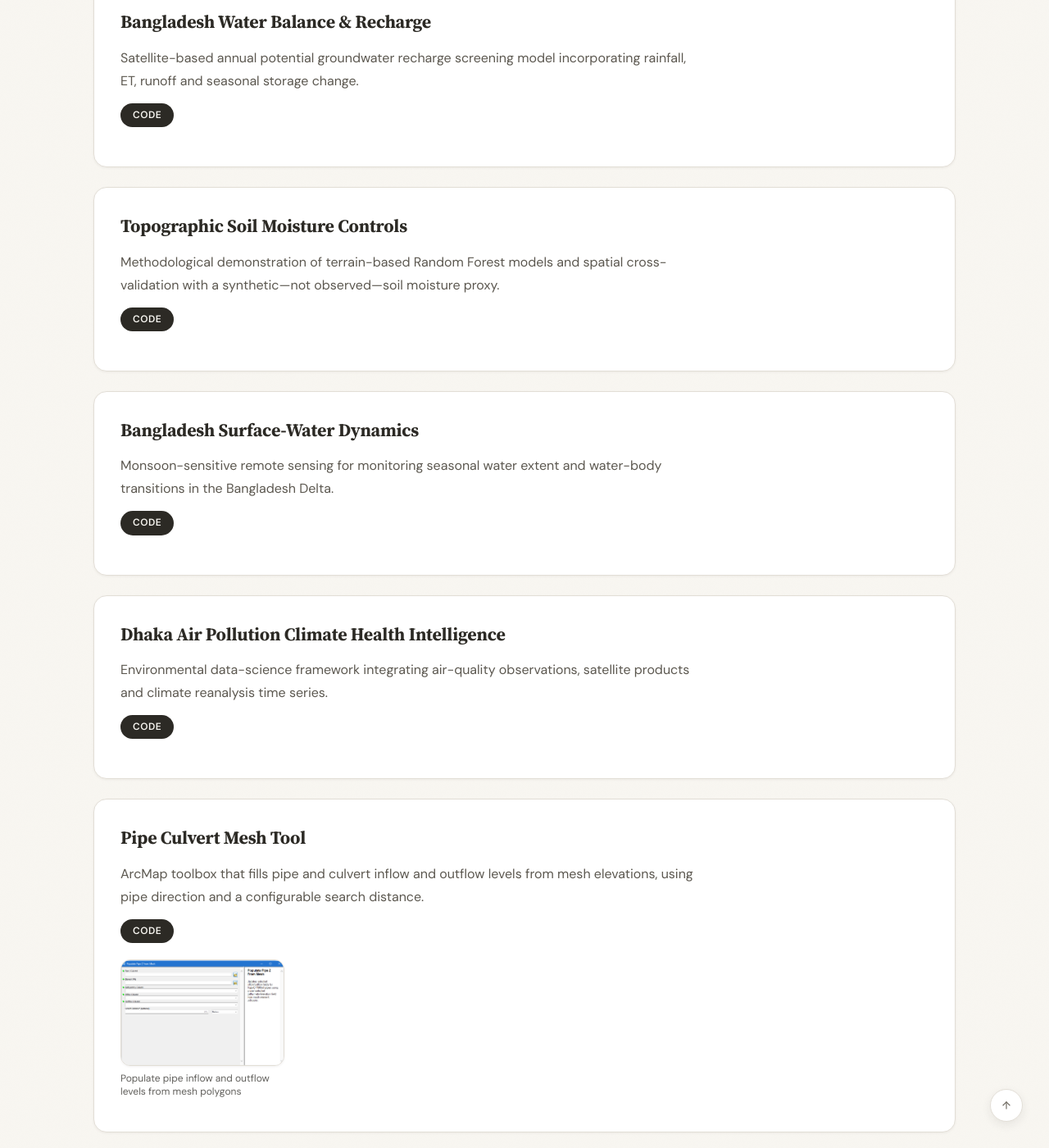
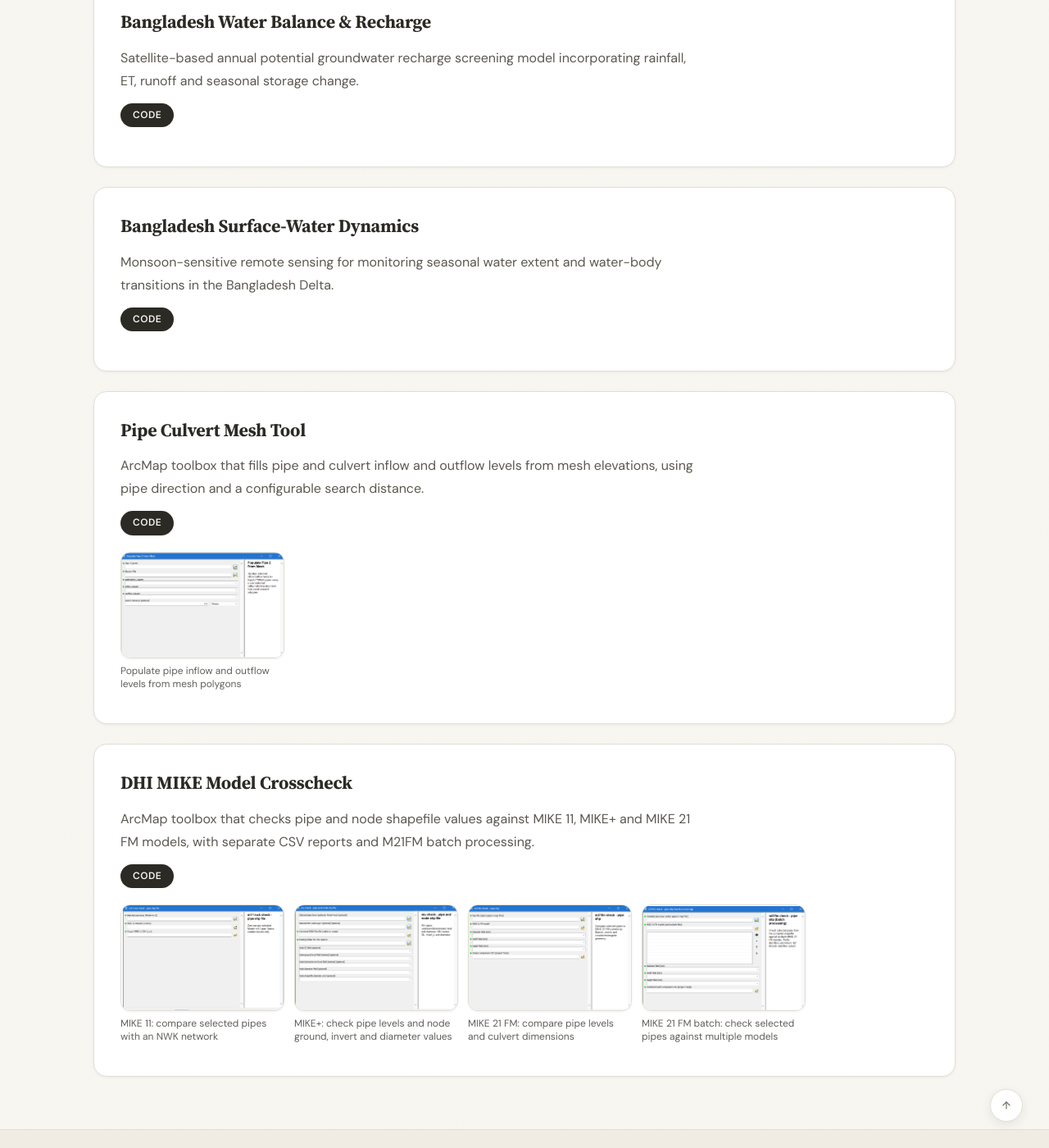
Before and after one commit to Bipul-roy-AI/Bipul-roy-AI.github.io, a Jekyll site: the page built from _pages/projects.md, in a window 1280 px wide and 1400 px high, scrolled down 1763 px. Shown: the whole window at 82% size. Built offline with Jekyll 4.4.1, drawn with Linux system fonts in a browser that asks for light colours.

Commit message:
Remove Dhaka air pollution and topographic soil moisture projects from portfolio

```diff
--- a/_data/projects.yml
+++ b/_data/projects.yml
@@ -29,15 +29,9 @@
 - name: Bangladesh Water Balance & Recharge
   repo: https://github.com/Bipul-roy-AI/gee-water-balance-recharge-bangladesh
   description: "Satellite-based annual potential groundwater recharge screening model incorporating rainfall, ET, runoff and seasonal storage change."
-- name: Topographic Soil Moisture Controls
-  repo: https://github.com/Bipul-roy-AI/topographic-soil-moisture-controls
-  description: "Methodological demonstration of terrain-based Random Forest models and spatial cross-validation with a synthetic—not observed—soil moisture proxy."
 - name: Bangladesh Surface-Water Dynamics
   repo: https://github.com/Bipul-roy-AI/Bangladesh-surface-water-analysis
   description: "Monsoon-sensitive remote sensing for monitoring seasonal water extent and water-body transitions in the Bangladesh Delta."
-- name: Dhaka Air Pollution Climate Health Intelligence
-  repo: https://github.com/Bipul-roy-AI/Dhaka-Air-Pollution-Climate-Health-Intelligence
-  description: "Environmental data-science framework integrating air-quality observations, satellite products and climate reanalysis time series."
 - name: Pipe Culvert Mesh Tool
   repo: https://github.com/Bipul-roy-AI/Pipe-Culvert-Mesh-Tool
   description: "ArcMap toolbox that fills pipe and culvert inflow and outflow levels from mesh elevations, using pipe direction and a configurable search distance."
```
